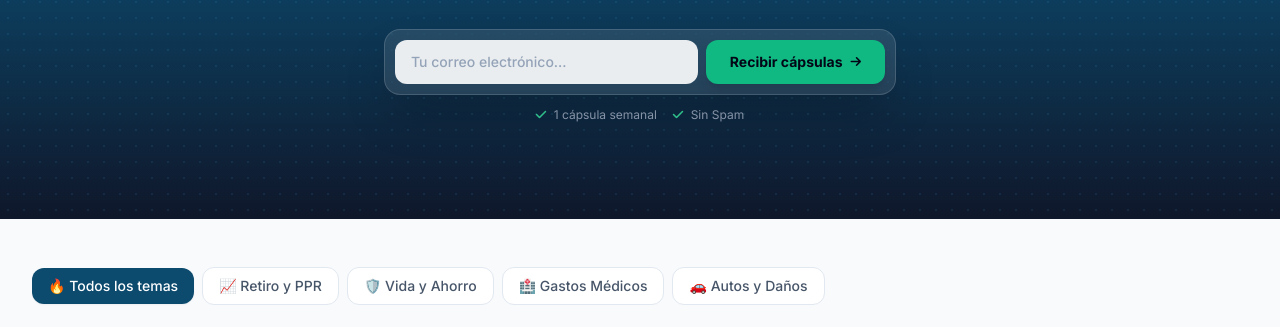
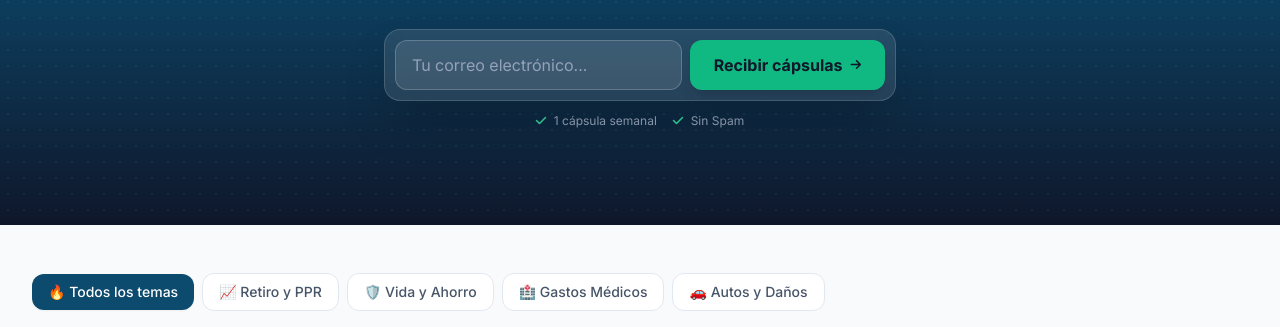
Before and after one commit to carlosuriarteasesorpatrimonial-ux/blog-seguros, a plain HTML site: page index.html in a window 1280 px wide. Shown: the part 439-766 px from the top of the page. Drawn offline with nearby package versions, Linux system fonts and the light colour scheme.

Commit message:
Update index.html
Se activó el formulario de newsletter

```diff
--- a/index.html
+++ b/index.html
@@ -112,12 +112,13 @@
 
             <!-- Newsletter Box -->
             <div class="bg-white/10 p-2 sm:p-2.5 rounded-2xl max-w-lg mx-auto backdrop-blur-md border border-white/15 shadow-2xl">
-                <form id="hero-subscribe-form" onsubmit="handleSubscribe(event)" class="flex flex-col sm:flex-row gap-2">
-                    <input type="email" required placeholder="Tu correo electrónico..." class="w-full px-4 py-3 rounded-xl bg-white/90 text-slate-800 placeholder-slate-400 text-sm focus:outline-none focus:ring-2 focus:ring-emerald-400 font-medium">
-                    <button type="submit" class="w-full sm:w-auto whitespace-nowrap bg-emerald-500 hover:bg-emerald-600 text-slate-950 font-bold px-6 py-3 rounded-xl text-sm transition-all flex items-center justify-center space-x-2 shadow-lg">
-                        <span>Recibir cápsulas</span>
-                        <i class="fa-solid fa-arrow-right text-xs"></i>
-                    </button>
+                <form id="hero-subscribe-form" name="newsletter" method="POST" data-netlify="true" class="flex flex-col sm:flex-row gap-2">
+                  <input type="hidden" name="form-name" value="newsletter" />
+                  <input type="email" name="email" required placeholder="Tu correo electrónico..." class="w-full px-4 py-3 rounded-xl bg-white/10 text-white placeholder-slate-400 border border-white/20 focus:outline-none focus:border-emerald-400">
+                  <button type="submit" class="w-full sm:w-auto whitespace-nowrap bg-emerald-500 hover:bg-emerald-600 text-slate-900 font-bold px-6 py-3 rounded-xl transition-all shadow-lg flex items-center justify-center gap-2">
+                    <span>Recibir cápsulas</span>
+                    <i class="fa-solid fa-arrow-right text-xs"></i>
+                  </button>
                 </form>
             </div>
             <p class="text-xs text-slate-400 mt-3 flex items-center justify-center space-x-4">
```
